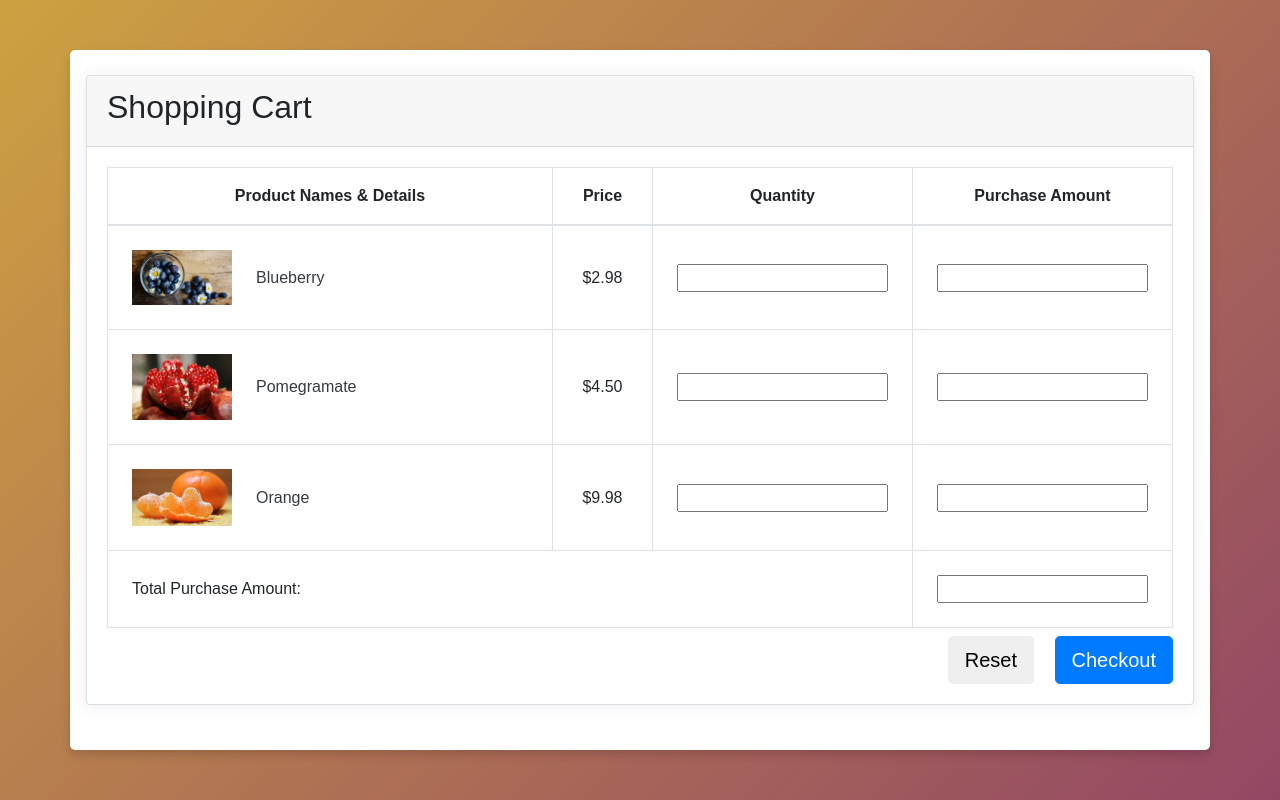
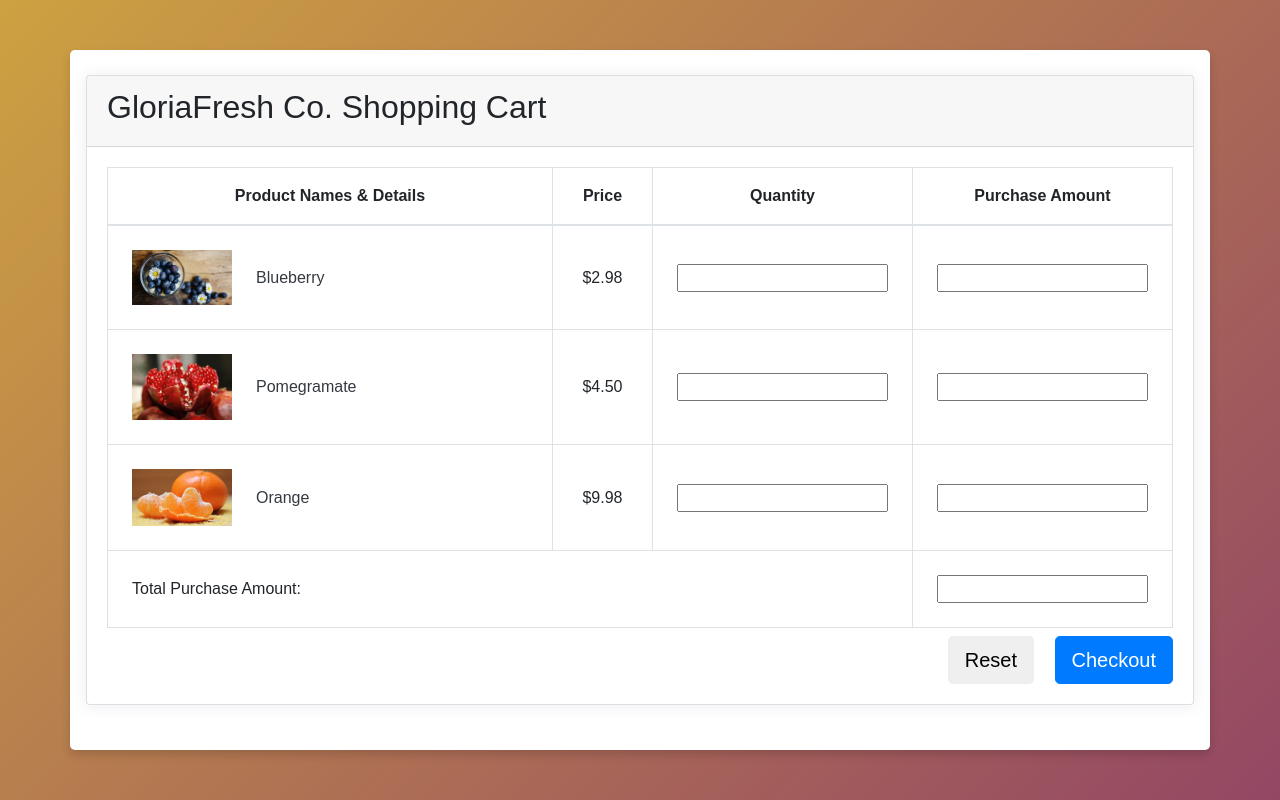
Before and after one commit to hokwanhung/com3105-final-assignment, a plain HTML site: page com3105_shopping_cart.html in a window 1280 px wide. Drawn offline with nearby package versions, Linux system fonts and the light colour scheme.

Commit message:
Update com3105_shopping_cart.html

```diff
--- a/com3105_shopping_cart.html
+++ b/com3105_shopping_cart.html
@@ -73,7 +73,7 @@
     <div class="container px-3 my-5 clearfix">
         <div class="card">
             <div class="card-header">
-                <h2>Shopping Cart</h2>
+                <h2>GloriaFresh Co. Shopping Cart</h2>
             </div>
             <div class="card-body">
                 <div class="table-responsive">
```
